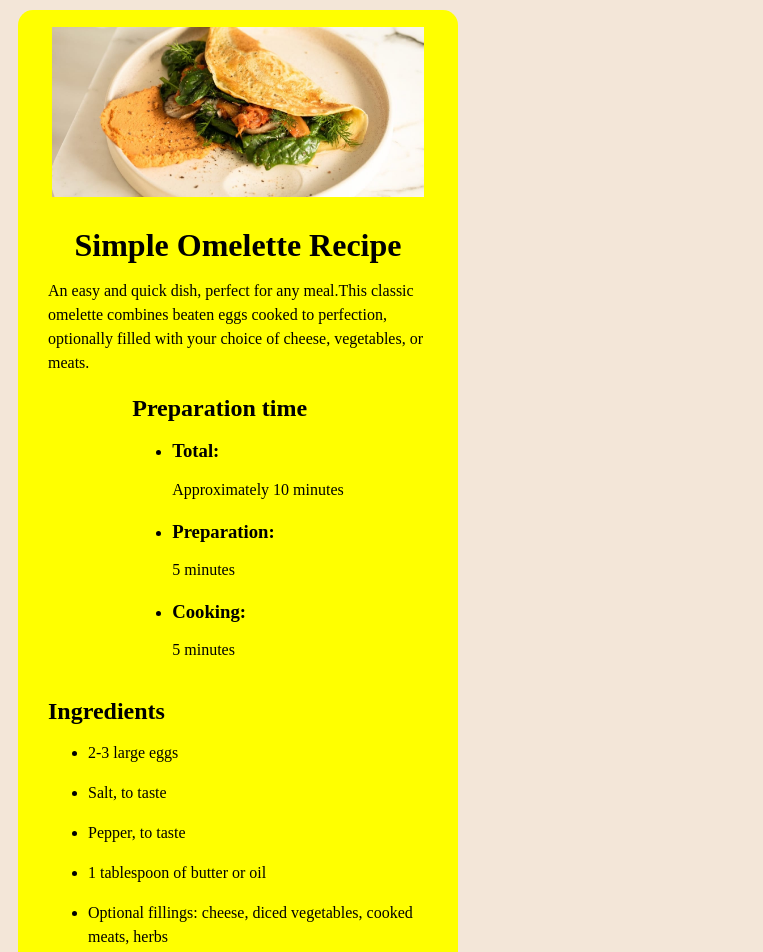
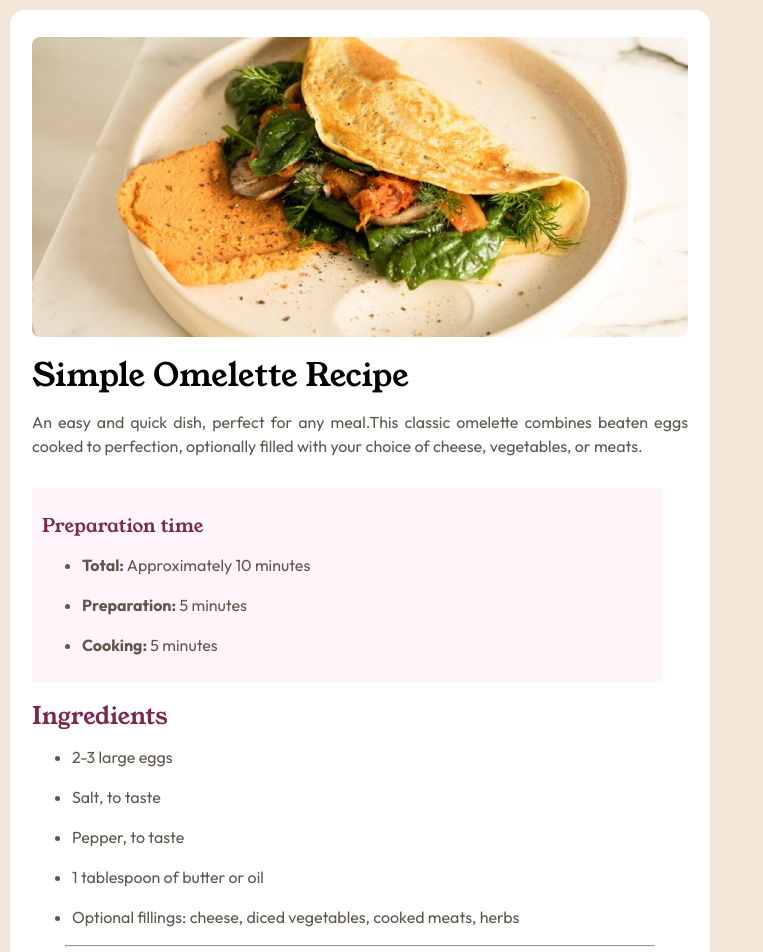
Before and after one commit to NeonCodes/Recipe-page-challenge-Front-end-Mentor, a plain HTML site: page recipe-page-main/index.html in a window 1280 px wide. Shown: the top 952 px of the page, without its empty margins (0-763 px from the left). Drawn offline with Linux system fonts and the light colour scheme.

Commit message:
fixing fonts,reorganizing and working on the top of the document

```diff
--- a/recipe-page-main/index.html
+++ b/recipe-page-main/index.html
@@ -19,22 +19,22 @@
     <img src="assets/images/image-omelette.jpeg"alt="omelette">
 
     <h1>Simple Omelette Recipe</h1>
-    <p>
+    <p class="introduction1">
      An easy and quick dish, perfect for any meal.This classic omelette combines beaten eggs cooked  to perfection, optionally filled with your choice of cheese, vegetables, or meats.
     </p>
 
     <section class="paragraph1">
-     <h2>Preparation time</h2>
-     <ul>
-        <li><h3>Total:</h3><p>Approximately 10 minutes</p>
+     <h3>Preparation time</h3>
+     <ul class="preparation-time_list">
+        <li><strong>Total:</strong> Approximately 10 minutes
         </li>
      </ul>
      <ul>
-        <li><h3>Preparation:</h3><p>5 minutes</p>
+        <li><strong>Preparation:</strong> 5 minutes
         </li>
      </ul>
       <ul>
-        <li><h3>Cooking:</h3><p>5 minutes</p>
+        <li><strong>Cooking:</strong> 5 minutes
         </li>
      </ul>
     </section>
@@ -61,9 +61,10 @@
         <li>Optional fillings: cheese, diced vegetables, cooked meats, herbs</li>
       </ul>
     </section>
+
+    <hr>
     <section class="paragraph3">
      <h2>Instructions</h2>
-
       <ol>
       <li>
         <strong>Beat the eggs:</strong> In a bowl, beat the eggs with a pinch of salt and pepper until they are well mixed.You can add a tablespoon of water or milk for a fluffier texture.
--- a/recipe-page-main/style.css
+++ b/recipe-page-main/style.css
@@ -1,3 +1,5 @@
+
+@import url('https://fonts.googleapis.com/css2?family=Outfit:wght@100..900&family=Young+Serif&display=swap');
 
 /* Box sizing rules */
 *,
@@ -72,57 +74,64 @@ textarea:not([rows]) {
 :target {
   scroll-margin-block: 5ex;
 }
-
-
-
-
-
---root{
- - White: hsl(0, 0%, 100%)
-
-- Stone 100: hsl(30, 54%, 90%)
-- Stone 150: hsl(30, 18%, 87%)
-- Stone 600: hsl(30, 10%, 34%)
-- Stone 900: hsl(24, 5%, 18%)
-
-- Brown 800: hsl(14, 45%, 36%)
-
-- Rose 800: hsl(332, 51%, 32%)
-- Rose 50: hsl(330, 100%, 98%)
-}
+/*beginning of css styling*/
 
 
 html{
   background-color: hsl(30, 54%, 90%);
 }
 
-@font-face {
-  font-family:'Young Serif' ;
-  src: url('https://fonts.googleapis.com/css2?family=Young+Serif&display=swap');
-  font-family: 'Oufit';
-  src: url('https://fonts.googleapis.com/css2?family=Outfit:wght@100..900&display=swap');
+img{
+  max-width: 700px;
+  max-height: 300px;
+  border-radius: 8px;
+  align-self: center;
 }
 
-
-img{
-  max-width: 450px;
-  max-height: 200px;
-  padding-left: 30px;
-  padding-right: 30px;
-  padding-top: 30px;
-  margin: 10px;
-  border-radius: 10px;
+h1,h2,h3{
+  font-family: "Young Serif", serif;
+  font-weight: 400;
 }
 
-main{
- max-width: 440px;
+strong, li{
+  font-family: "Outfit";
+  color: hsl(30, 10%, 34%);
+}
+
+.introduction1{
+font-family: "Outfit", serif;
+font-weight: 400;
+color:hsl(30, 10%, 34%);
+font-size: 1rem;
+text-align: justify;
+padding-bottom: 30px;
+}
+
+.paragraph1{
+  background-color: hsl(330, 100%, 98%);
+  max-width: 630px;
+  max-height:300px;
+  padding:10px;
+}
+
+h2,h3{
+color:hsl(332, 51%, 32%) ;
+}
+
+hr{
+  color: hsl(30, 54%, 90%);
+  width: 90%;
+}
+
+body{
+ max-width: 700px;
  max-height: 1600px;
- padding: 30px;
+ padding: 27px;
  margin:10px;
  border-radius: 15px;
  display: flex;
  flex-direction: column;
  align-items: center;
  justify-content: center;
- background-color: yellow;
+ background-color: white;
 }
```
